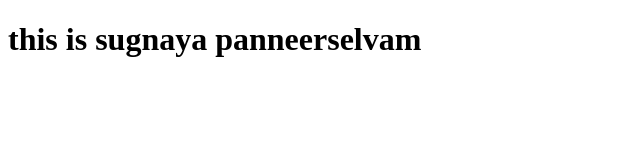
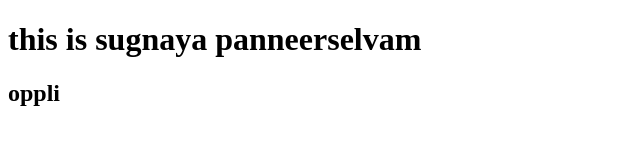
Before and after one commit to suganyapj/utubeharish, a plain HTML site: page index.html in a window 1280 px wide. Shown: the full height of the page, 0-640 px from the left. Drawn offline with Linux system fonts and the light colour scheme.

Commit message:
Update index.html

```diff
--- a/index.html
+++ b/index.html
@@ -5,6 +5,7 @@
     <meta name="viewport" content="width=device-width, initial-scale=1.0">
     <title>learn git basics</title>
     <h1>this is sugnaya panneerselvam</h1>
+    <h2>oppli</h2>
 </head>
 <body>
 
```
